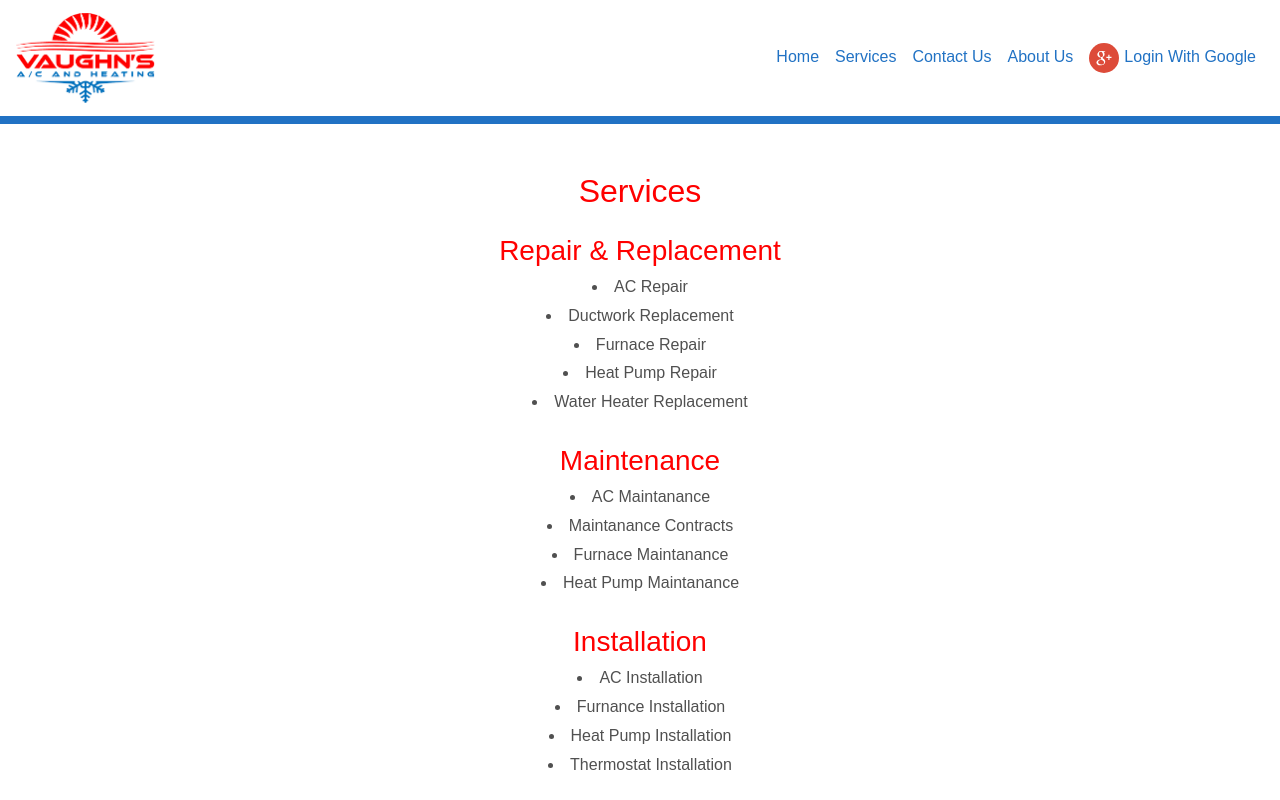
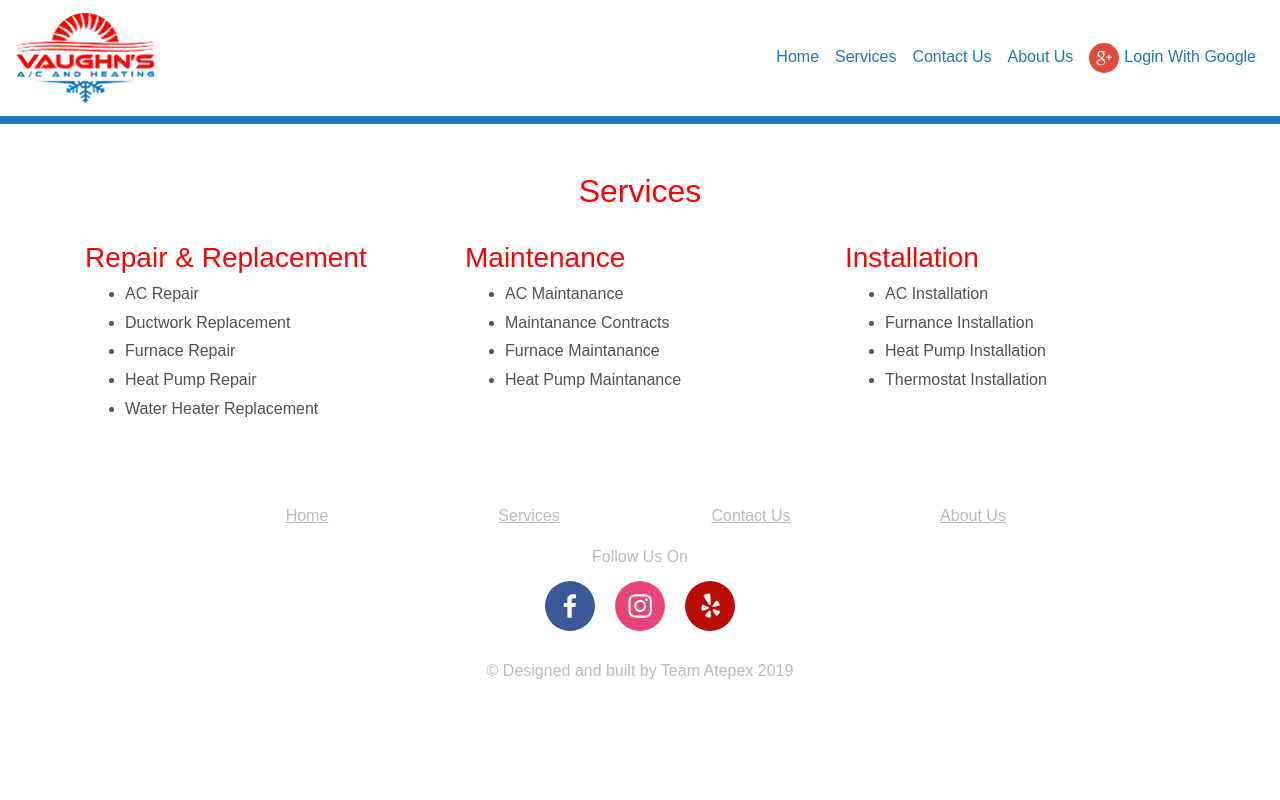
Before and after one commit to Atepex/Atepex, a React (Create React App) app in the folder client/: page /Services in a window 1280 px wide. Shown: the top 800 px of the page. Built offline with nearby package versions, Linux system fonts and the light colour scheme; no server answers.

Commit message:
Format Services Page

```diff
--- a/client/src/components/dashboard/admin/ClientForm.js
+++ b/client/src/components/dashboard/admin/ClientForm.js
@@ -1,22 +1,33 @@
-import React, { Component } from 'react';
-import { Form, Col, Button } from 'react-bootstrap';
-import { getClients } from './ClientList';
+import React, { Component } from "react";
+import { Form, Col, Button } from "react-bootstrap";
+import { getClients } from "./ClientList";
 
 const label = {
-    float: 'left'
+  float: "left"
 };
 
+const btnStyle = {
+  padding: "10px",
+  margin: "10px"
+};
 class ClientForm extends Component {
   constructor(props, context) {
     super(props, context);
 
-    this.state = {clients: [] };
+    this.state = { clients: [], edit: false, checked: false };
+
+    this.handleEditClick = this.handleEditClick.bind(this);
+    this.handleCheckboxChange = this.handleCheckboxChange.bind(this);
+    this.handleSubmit = this.handleSubmit.bind(this);
   }
   componentDidMount() {
     getClients().then(val => {
-            this.setState({clients: val});
-        })
+      this.setState({ clients: val });
+    });
+  }
 
+  handleCheckboxChange(event) {
+    this.setState({checked: event.target.checked});
   }
 
   getClient(userID) {
@@ -25,33 +36,62 @@ class ClientForm extends Component {
         return element;
       }
       return false;
-    })
+    });
   }
 
+  handleEditClick() {
+    this.setState({ edit: true });
+  }
+
+  handleSubmit() {
+    this.setState({ edit: false });
+  }
 
   render() {
     const userID = this.props.user;
     const user = this.getClient(userID);
+    const { edit } = this.state;
     return (
       <>
-               <Form>
+        <Form onSubmit={this.handleSubmit}>
+          <Button
+            style={btnStyle}
+            variant="warning"
+            disabled={edit}
+            onClick={this.handleEditClick}
+          >
+            Edit
+          </Button>
+          <Button
+            style={btnStyle}
+            variant="primary"
+            type="submit"
+            disabled={!edit}
+          >
+            Save
+          </Button>
+          <Button style={btnStyle} variant="danger">
+            Delete
+          </Button>
           <Form.Row>
             <Form.Group as={Col} controlId="formGridFName">
               <Form.Label style={label}>First Name:</Form.Label>
               <Form.Control
+                readOnly={!edit}
                 type="text"
                 placeholder="First Name"
                 name="fname"
-                      value={user ? user.firstName : ""}
+                defaultValue={user ? user.firstName : ""}
               />
             </Form.Group>
             <Form.Group as={Col} controlId="formGridLName">
               <Form.Label style={label}>Last Name:</Form.Label>
               <Form.Control
+                readOnly={!edit}
                 type="text"
                 placeholder="Last Name"
                 name="lname"
-                      value={user ? user.lastName: ""}
+                defaultValue={user ? user.lastName : ""}
               />
             </Form.Group>
           </Form.Row>
@@ -59,19 +99,21 @@ class ClientForm extends Component {
             <Form.Group as={Col} controlId="formGridPhone">
               <Form.Label style={label}>Phone:</Form.Label>
               <Form.Control
+                readOnly={!edit}
                 type="text"
                 placeholder="Phone"
                 name="phone"
-                      value={user ? user.phone : ""}
+                defaultValue={user ? user.phone : ""}
               />
             </Form.Group>
             <Form.Group as={Col} controlId="formGridZip">
               <Form.Label style={label}>Zip Code:</Form.Label>
               <Form.Control
+                readOnly={!edit}
                 type="text"
                 placeholder="Zip Code"
                 name="zip"
-                      value = {user ? user.zip : ""}
+                defaultValue={user ? user.zip : ""}
               />
             </Form.Group>
           </Form.Row>
@@ -79,19 +121,17 @@ class ClientForm extends Component {
             <Form.Group as={Col} controlId="formGridEmail">
               <Form.Label style={label}>Email:</Form.Label>
               <Form.Control
+                readOnly={!edit}
                 type="text"
                 placeholder="Email"
                 name="email"
-                      value= {user ? user.email : ""}
+                defaultValue={user ? user.email : ""}
               />
             </Form.Group>
           </Form.Row>
-                <Button variant="primary" type="submit">
-                  Submit
-                </Button>
         </Form>
       </>
-        )
+    );
   }
 }
 
--- a/client/src/components/dashboard/admin/ViewClients.js
+++ b/client/src/components/dashboard/admin/ViewClients.js
@@ -3,32 +3,39 @@ import { Row, Col } from 'react-bootstrap';
 import Clients from './Clients';
 import ClientForm from './ClientForm';
 
+
 class ViewClients extends Component {
     constructor(props, context) {
         super(props, context);
         this.state = {
-            userID: 1
+            userID: -1
         };
     }
 
     callbackFunction = (data) => {
         this.setState({userID: data})
     }
-
+    renderForm() {
+        if (this.state.userID <= 0)
+            return;
+        return (
+            <Col  md={15} lg={8} xl={8}>
+                <ClientForm user={this.state.userID} />
+            </Col>
+        )
+    }
     render() {
         return (
             <>
                 <section>
                     <div className="container">
                         <Row>
-                            <Col md={3} lg={3} xl={3}>
+                            <Col  lg={3} xl={3}>
                                 <h3>Clients</h3>
                                 <Clients parentCallback={this.callbackFunction} />
                                 <br />
                             </Col>
-                            <Col  md={8} lg={8} xl={8}>
-                                <ClientForm user={this.state.userID} />
-                            </Col>
+                            {this.renderForm()}
                         </Row>
                     </div>
                 </section>
--- a/client/src/components/landing/Jumbotron.js
+++ b/client/src/components/landing/Jumbotron.js
@@ -64,7 +64,7 @@ class JumbotronCmp extends Component {
       return;
     });
 
-    alert('email sent');
+    alert('Email Sent');
   }
 
   setShow(value) {
--- a/client/src/components/landing/Services.js
+++ b/client/src/components/landing/Services.js
@@ -1,50 +1,45 @@
-import _ from 'lodash';
-import { connect } from 'react-redux';
-import React, { Component } from 'react';
+import _ from "lodash";
+import { connect } from "react-redux";
+import React, { Component } from "react";
+import { Col, Row } from "react-bootstrap";
 
 const reServ = [
-	{item: 'AC Repair'},
-	{item: 'Ductwork Replacement'},
-	{item: 'Furnace Repair'},
-	{item: 'Heat Pump Repair'},
-	{item: 'Water Heater Replacement'}
-]
+  { item: "AC Repair" },
+  { item: "Ductwork Replacement" },
+  { item: "Furnace Repair" },
+  { item: "Heat Pump Repair" },
+  { item: "Water Heater Replacement" }
+];
 const maServ = [
-	{item: 'AC Maintanance'},
-	{item: 'Maintanance Contracts'},
-	{item: 'Furnace Maintanance'},
-	{item: 'Heat Pump Maintanance'}
-]
+  { item: "AC Maintanance" },
+  { item: "Maintanance Contracts" },
+  { item: "Furnace Maintanance" },
+  { item: "Heat Pump Maintanance" }
+];
 const inServ = [
-	{item: 'AC Installation'},
-	{item: 'Furnance Installation'},
-	{item: 'Heat Pump Installation'},
-	{item: 'Thermostat Installation'}
-]
+  { item: "AC Installation" },
+  { item: "Furnance Installation" },
+  { item: "Heat Pump Installation" },
+  { item: "Thermostat Installation" }
+];
 
+const s = {
+	textAlign: 'left'
+};
 class Services extends Component {
-	renderContentRe()
-	{
-		return _.map(reServ, ({item}) => {
-			return (
-				<li>{item}</li>
-			);
+  renderContentRe() {
+    return _.map(reServ, ({ item }) => {
+      return <li style={s}>{item}</li>;
     });
   }
-	renderContentMa()
-	{
-		return _.map(maServ, ({item}) => {
-			return (
-				<li>{item}</li>
-			);
+  renderContentMa() {
+    return _.map(maServ, ({ item }) => {
+      return <li style={s}>{item}</li>;
     });
   }
-	renderContentIn()
-	{
-		return _.map(inServ, ({item}) => {
-			return (
-				<li>{item}</li>
-			);
+  renderContentIn() {
+    return _.map(inServ, ({ item }) => {
+      return <li style={s}>{item}</li>;
     });
   }
   render() {
@@ -54,21 +49,29 @@ class Services extends Component {
           <section>
             <div className="container">
               <h2>Services</h2>
-							<p></p>
+              <br />
+              <Row>
+                <Col sm={8} md={4}>
                   <div>
-								<h3>Repair & Replacement</h3>
-								<l>{this.renderContentRe()}</l>
+                    <h3 style={s}>Repair &amp; Replacement</h3>
+                    <ul>{this.renderContentRe()}</ul>
                   </div>
-							<p></p>
+                </Col>
+                <br />
+                <Col sm={8} md={4}>
                   <div>
-								<h3>Maintenance</h3>
-								<l>{this.renderContentMa()}</l>
+                    <h3 style={s}>Maintenance</h3>
+                    <ul>{this.renderContentMa()}</ul>
                   </div>
-							<p></p>
+                </Col>
+                <br />
+                <Col sm={8} md={4}>
                   <div>
-								<h3>Installation</h3>
-								<l>{this.renderContentIn()}</l>
+                    <h3 style={s}>Installation</h3>
+                    <ul>{this.renderContentIn()}</ul>
                   </div>
+                </Col>
+              </Row>
             </div>
           </section>
         </div>
@@ -77,7 +80,6 @@ class Services extends Component {
   }
 }
 
-
 function mapStateToProps({ auth }) {
   return { auth };
 }
--- a/client/src/components/landing/contact/ContactUs.js
+++ b/client/src/components/landing/contact/ContactUs.js
@@ -27,10 +27,7 @@ class ContactUs extends Component {
     const subject = "Contact Us";
     event.preventDefault();
 
-    axios
-      .get("/api/settings/email")
-      .then(res => {
-        const sendTo = res.data;
+    const sendTo = 'emeryhaddy@gmail.com'
     if (sendTo.includes("@")) {
       axios
         .post("/api/contact", {
@@ -50,12 +47,7 @@ class ContactUs extends Component {
       alert("Unable to send email. Please retry");
       return;
     }
-      })
-      .catch(err => {
-        alert("Unable to send email. Please retry");
-        return;
-      });
-      alert("Your email has been submitted");
+    alert("Email Sent");
     window.location.reload();
   }
 
```
Lines whose indentation alone changed are shown as unchanged.
